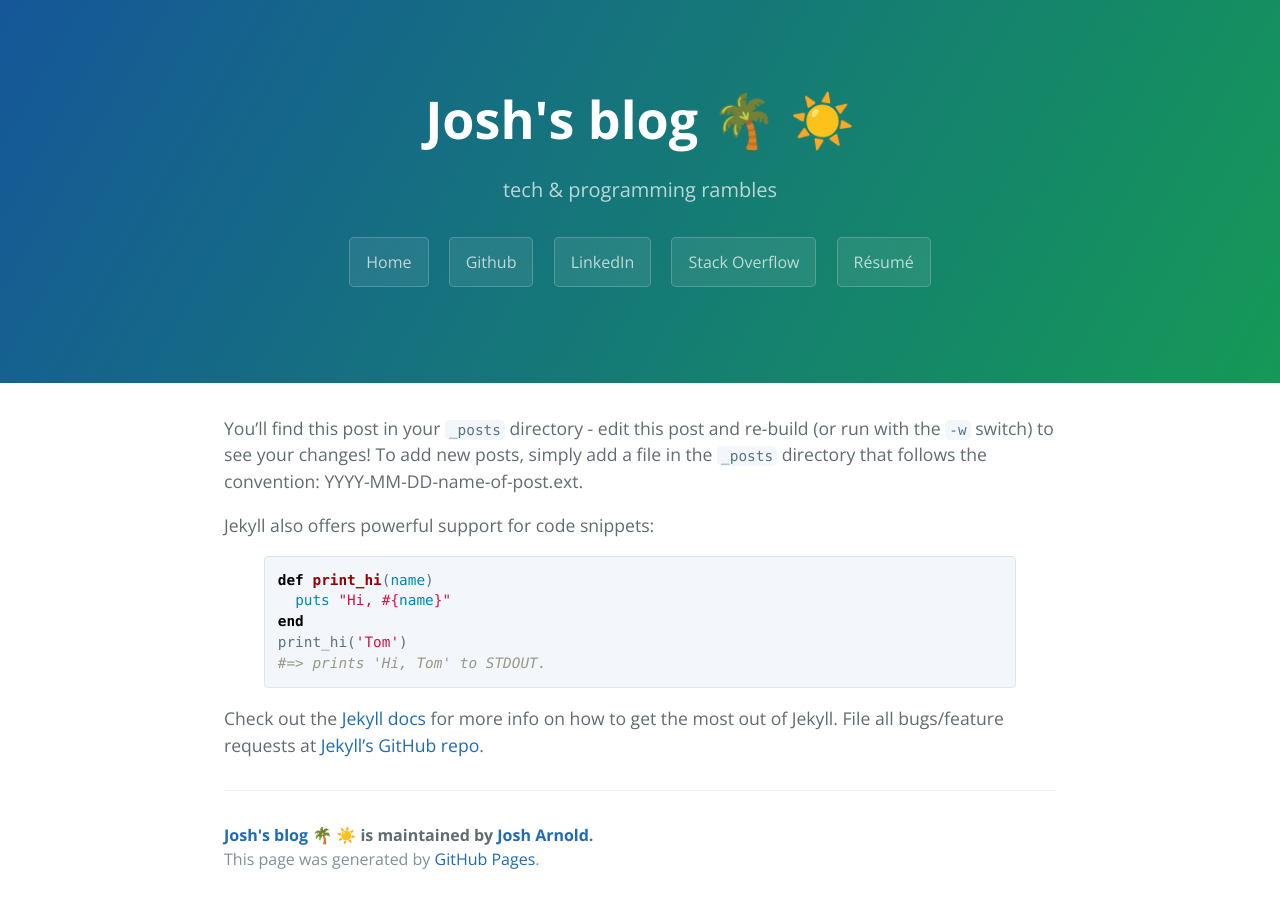
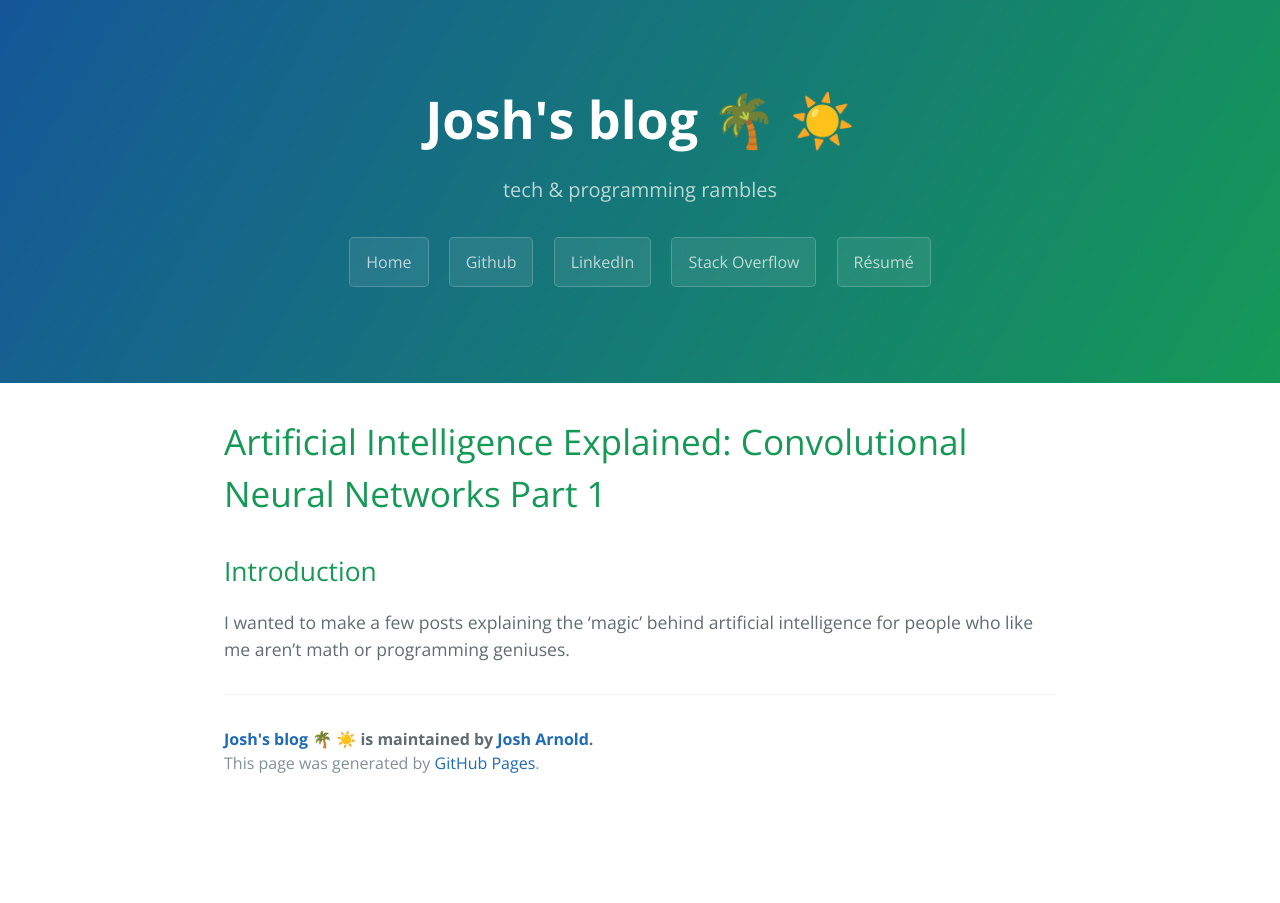
Before and after one commit to josharnoldjosh/josharnoldjosh.github.io, a Jekyll site: the page built from _posts/2017-06-14-convolutional-neural-networks-p1.markdown, in a window 1280 px wide. Built offline with Jekyll 4.4.1, drawn with Linux system fonts in a browser that asks for light colours.

Commit message:
Update 2017-06-14-convolutional-neural-networks-p1.markdown

```diff
--- a/_posts/2017-06-14-convolutional-neural-networks-p1.markdown
+++ b/_posts/2017-06-14-convolutional-neural-networks-p1.markdown
@@ -5,20 +5,8 @@ date:   2017-06-14 16:30:00
 categories: deep-learning
 ---
 
-You'll find this post in your `_posts` directory - edit this post and re-build (or run with the `-w` switch) to see your changes!
-To add new posts, simply add a file in the `_posts` directory that follows the convention: YYYY-MM-DD-name-of-post.ext.
+# Artificial Intelligence Explained: Convolutional Neural Networks Part 1
 
-Jekyll also offers powerful support for code snippets:
+## Introduction
 
-{% highlight ruby %}
-def print_hi(name)
-  puts "Hi, #{name}"
-end
-print_hi('Tom')
-#=> prints 'Hi, Tom' to STDOUT.
-{% endhighlight %}
-
-Check out the [Jekyll docs][jekyll] for more info on how to get the most out of Jekyll. File all bugs/feature requests at [Jekyll's GitHub repo][jekyll-gh].
-
-[jekyll-gh]: https://github.com/mojombo/jekyll
-[jekyll]:    http://jekyllrb.com
+I wanted to make a few posts explaining the 'magic' behind artificial intelligence for people who like me aren't math or programming geniuses.
```
